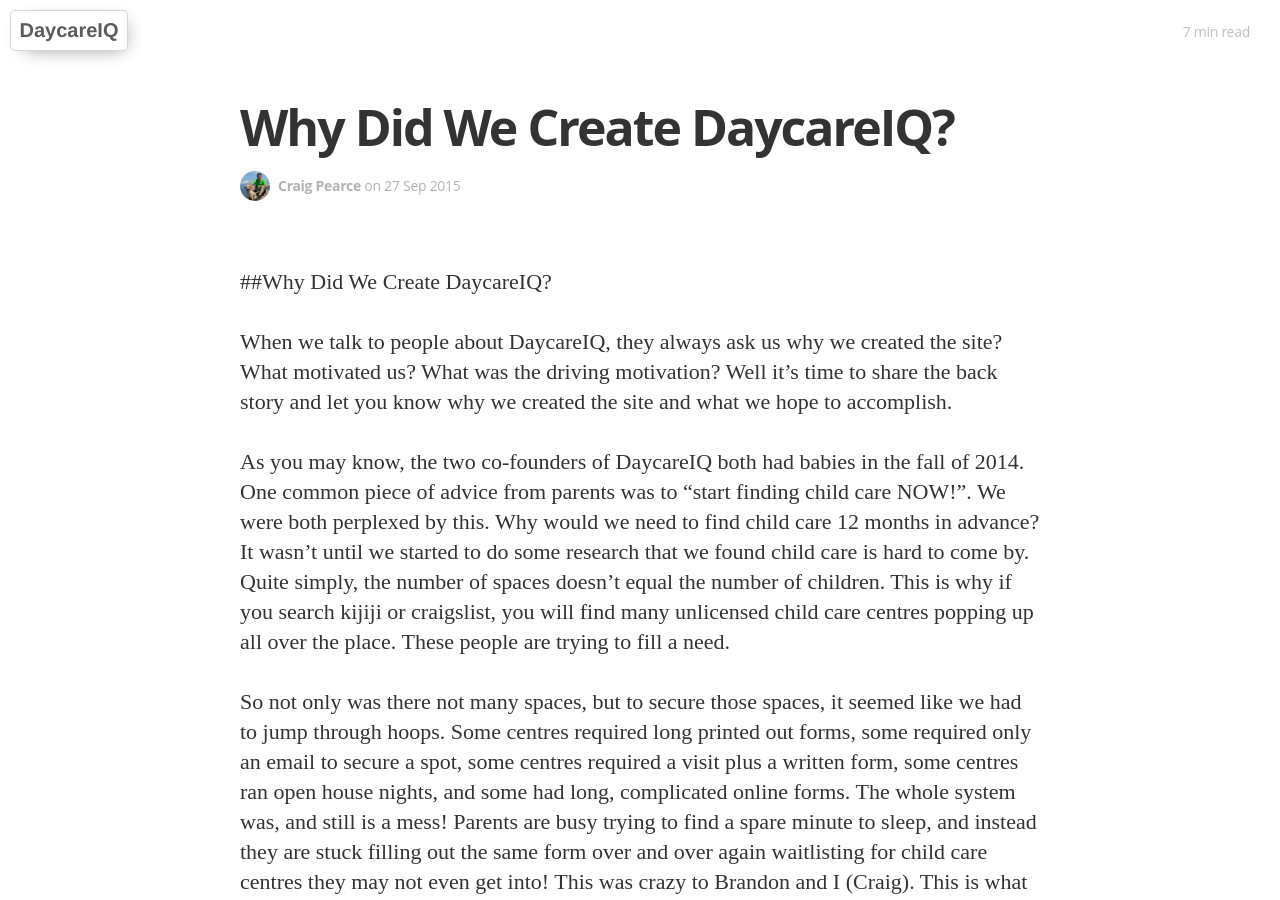
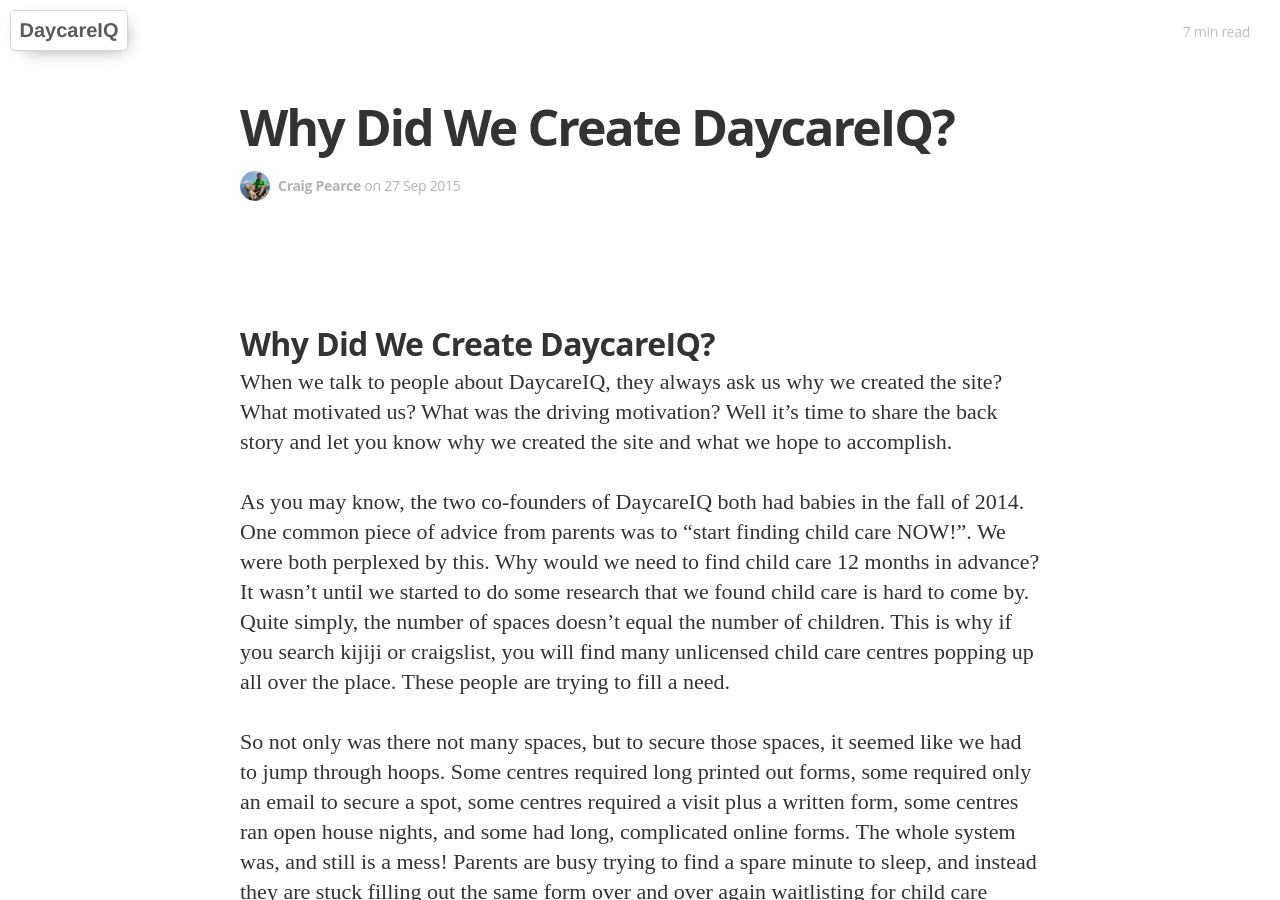
Before and after one commit to DaycareIQ/blog.daycareiq.com, a Jekyll site: the page built from _posts/2015-09-27-Why-DaycareIQ.md, in a window 1280 px wide and 900 px high. Built offline with Jekyll 4.4.1, drawn with Linux system fonts in a browser that asks for light colours; nearby versions of some CDN libraries; some web fonts are replaced.

```diff
--- a/_posts/2015-09-27-Why-DaycareIQ.md
+++ b/_posts/2015-09-27-Why-DaycareIQ.md
@@ -10,7 +10,7 @@ description: People often ask us why we created DaycareIQ.  Where did we get the
 published: true
 ---
 
-##Why Did We Create DaycareIQ?
+## Why Did We Create DaycareIQ? ##
 
 When we talk to people about DaycareIQ, they always ask us why we created the site?  What motivated us? What was the driving motivation?  Well it's time to share the back story and let you know why we created the site and what we hope to accomplish.
 
```
